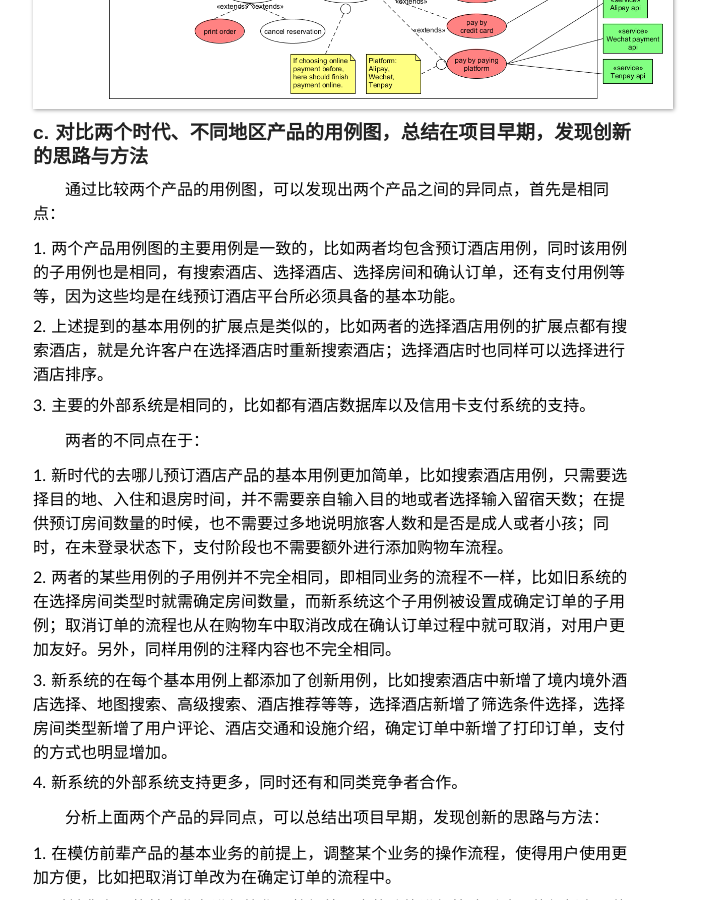
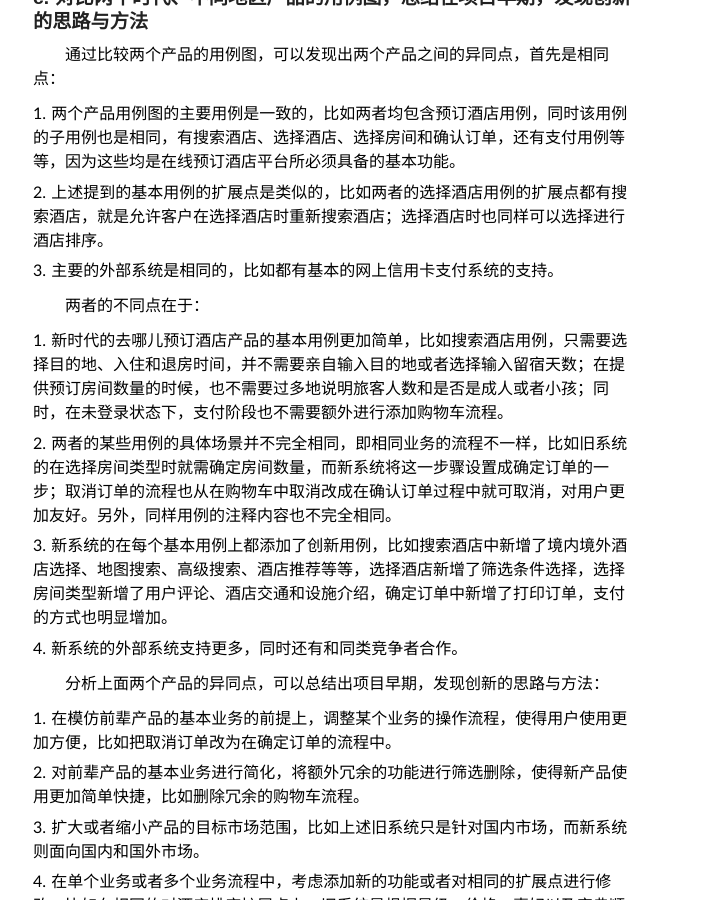
Before and after one commit to ReganFan/ReganFan.github.io, a Jekyll site: the page built from _posts/2018-04-22-course-assignment-4.md, in a window 1280 px wide and 900 px high, scrolled down 4817 px. Shown: the whole window, without its empty margins (307-1014 px from the left). Built offline with Jekyll 4.4.1, drawn with Linux system fonts in a browser that asks for light colours; comment, search, counter and statistics services are not loaded; some of the changed text lies outside the part shown.

Commit message:
Correct some mistake

```diff
--- a/_posts/2018-04-22-course-assignment-4.md
+++ b/_posts/2018-04-22-course-assignment-4.md
@@ -12,7 +12,7 @@
 
 ### a. 阅读Asg_RH文档，绘制用例图。按Task1要求，请使用工具UMLet，截图格式务必是png并控制尺寸
 
-　　如下UML图，其中关于外部系统"hotel database"的使用其实与"search hotels"以及"choose hotel"两个用例均有关，但在Use case上只是与一些具体子用例相关联：
+　　如下UML图：
 
 ![task 1 uml](/assets/2018-04-22-course-assignment-4-diagram/task-1-reserve-hotel-uml.png)
 
@@ -68,12 +68,12 @@
 
 1. 两个产品用例图的主要用例是一致的，比如两者均包含预订酒店用例，同时该用例的子用例也是相同，有搜索酒店、选择酒店、选择房间和确认订单，还有支付用例等等，因为这些均是在线预订酒店平台所必须具备的基本功能。
 2. 上述提到的基本用例的扩展点是类似的，比如两者的选择酒店用例的扩展点都有搜索酒店，就是允许客户在选择酒店时重新搜索酒店；选择酒店时也同样可以选择进行酒店排序。
-3. 主要的外部系统是相同的，比如都有酒店数据库以及信用卡支付系统的支持。
+3. 主要的外部系统是相同的，比如都有基本的网上信用卡支付系统的支持。
 
 　　两者的不同点在于：
 
 1. 新时代的去哪儿预订酒店产品的基本用例更加简单，比如搜索酒店用例，只需要选择目的地、入住和退房时间，并不需要亲自输入目的地或者选择输入留宿天数；在提供预订房间数量的时候，也不需要过多地说明旅客人数和是否是成人或者小孩；同时，在未登录状态下，支付阶段也不需要额外进行添加购物车流程。
-2. 两者的某些用例的子用例并不完全相同，即相同业务的流程不一样，比如旧系统的在选择房间类型时就需确定房间数量，而新系统这个子用例被设置成确定订单的子用例；取消订单的流程也从在购物车中取消改成在确认订单过程中就可取消，对用户更加友好。另外，同样用例的注释内容也不完全相同。
+2. 两者的某些用例的具体场景并不完全相同，即相同业务的流程不一样，比如旧系统的在选择房间类型时就需确定房间数量，而新系统将这一步骤设置成确定订单的一步；取消订单的流程也从在购物车中取消改成在确认订单过程中就可取消，对用户更加友好。另外，同样用例的注释内容也不完全相同。
 3. 新系统的在每个基本用例上都添加了创新用例，比如搜索酒店中新增了境内境外酒店选择、地图搜索、高级搜索、酒店推荐等等，选择酒店新增了筛选条件选择，选择房间类型新增了用户评论、酒店交通和设施介绍，确定订单中新增了打印订单，支付的方式也明显增加。
 4. 新系统的外部系统支持更多，同时还有和同类竞争者合作。
 
```
Also changed, not shown: other parts of _posts/2018-04-22-course-assignment-4.md (+1 -1 lines), assets/2018-04-22-course-assignment-4-diagram/qunar-reserve-hotel.png, assets/2018-04-22-course-assignment-4-diagram/search-hotels.png, assets/2018-04-22-course-assignment-4-diagram/task-1-reserve-hotel-uml.png.
